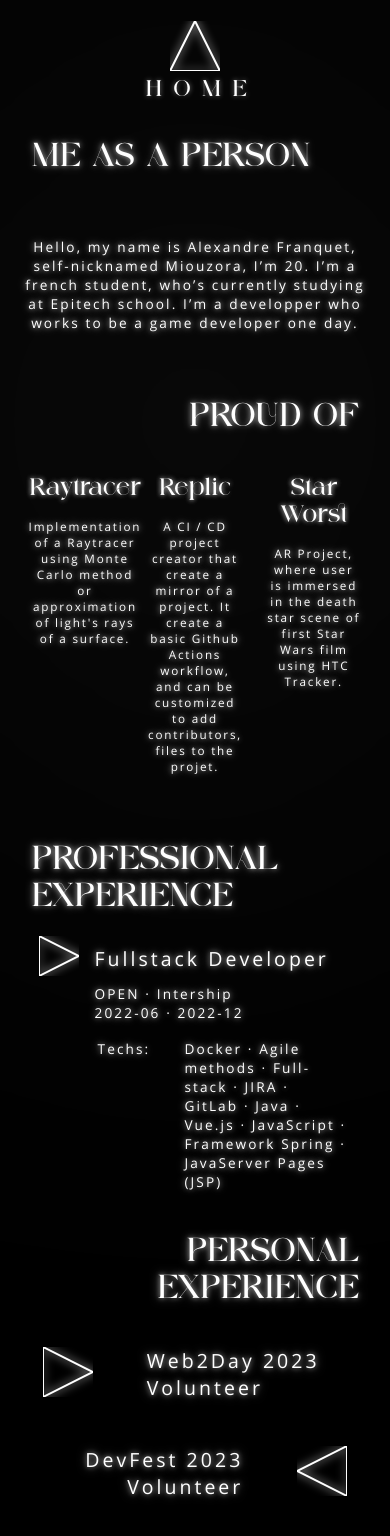
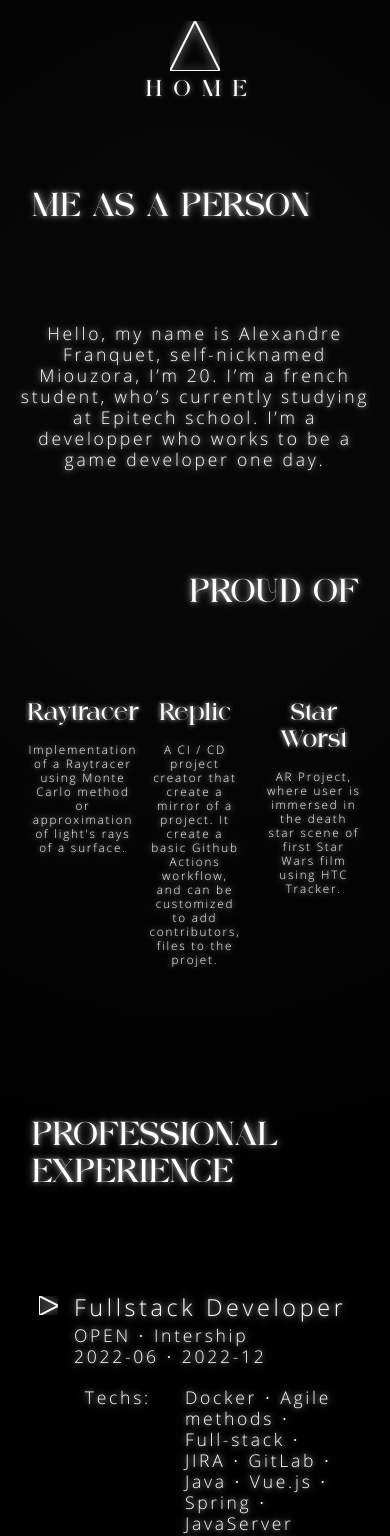
Before and after one commit to Miou-zora/miou-zora.github.io, a React (Create React App) app: page /me in a window 390 px wide. Shown: the top 1536 px of the page. Built offline with nearby package versions, Linux system fonts and the light colour scheme.

Commit message:
Add space between me pages categories (#30)
* style(me): add space and more responsiveness

* chore(core): remove Zone.Identifier file

```diff
--- a/src/components/MeAsAPerson.module.css
+++ b/src/components/MeAsAPerson.module.css
@@ -1,11 +1,13 @@
 .meAsAPerson {
   margin-left: 4vw;
   animation: 1s slide-left;
+  margin-bottom: 12vh;
+  margin-top: 8vh;
 }
 
 .textContainer {
   min-width: 50vw;
-  max-width: 600px;
+  max-width: 1449px;
   margin: 4rem auto;
 }
 
--- a/src/components/PersoExp.module.css
+++ b/src/components/PersoExp.module.css
@@ -2,11 +2,14 @@
   margin-right: 4vw;
   text-align: right;
   animation: 1s slide-right;
+  margin-bottom: 12vh;
+  margin-top: 12vh;
 }
 
 .content {
   margin: 20px;
   animation: 1.5s fade-in;
+  margin-bottom: 10vh;
 }
 
 @keyframes slide-right {
--- a/src/components/PersoList.tsx
+++ b/src/components/PersoList.tsx
@@ -1,51 +1,90 @@
 import React from 'react'
 import Triangle, { Direction } from './Triangle'
 
-function DisplayPersoExperience(props: { persoExperience: string, reverse: boolean }): JSX.Element {
-  const persoExperienceTriangle = <Triangle
+class PersoExperience {
+  eventName: string
+  personalStatus: string
+  link: string
+
+  constructor(eventName: string, personalStatus: string, link: string) {
+    this.eventName = eventName
+    this.personalStatus = personalStatus
+    this.link = link
+  }
+}
+
+function DisplayPersoExperience(props: { persoExperience: PersoExperience, reverse: boolean }): JSX.Element {
+  // const persoExperienceTriangle = <Triangle
+  //   direction={ props.reverse ? Direction.Left : Direction.Right }
+  //   width={50}
+  //   height={50}
+  //   fill='transparent'
+  //   stroke='white'
+  //   strokeWidth={2} />
+
+  const [persoExperienceTriangle, setPersoExperienceTriangle] = React.useState(<Triangle
     direction={ props.reverse ? Direction.Left : Direction.Right }
-    width={50}
-    height={50}
+    width={Math.min(window.innerWidth / 15, 50)}
+    height={Math.min(window.innerWidth / 15, 50)}
     fill='transparent'
     stroke='white'
     strokeWidth={2} />
+  )
+
+  React.useEffect(() => {
+    const handleResize = (): void => {
+      setPersoExperienceTriangle(<Triangle
+        direction={ props.reverse ? Direction.Left : Direction.Right }
+        width={Math.min(window.innerWidth / 15, 50)}
+        height={Math.min(window.innerWidth / 15, 50)}
+        fill='transparent'
+        stroke='white'
+        strokeWidth={2} />)
+    }
+    window.addEventListener('resize', handleResize)
+    return () => { window.removeEventListener('resize', handleResize) }
+  }, [])
 
   if (!props.reverse) {
     return (
+      <a href={props.persoExperience.link} target='_blank' rel='noreferrer' style={{ textDecoration: 'none' }}>
         <table>
           <td style={{ verticalAlign: 'middle' }}>
             {persoExperienceTriangle}
           </td>
           <td>
             <div>
-            <p style={{ fontSize: 'min(5vw, 1.7rem)', marginLeft: '50px' }}>{props.persoExperience}</p>
+              <p style={{ fontSize: 'min(5vw, 32px)', marginLeft: '50px' }}>{props.persoExperience.eventName} {props.persoExperience.personalStatus}</p>
             </div>
           </td>
         </table>
+      </a>
     )
   } else {
     return (
+      <a href={props.persoExperience.link} target='_blank' rel='noreferrer' style={{ textDecoration: 'none' }}>
         <table>
           <td>
             <div>
-            <p style={{ fontSize: 'min(5vw, 1.7rem)', textAlign: 'right', marginRight: '50px' }}>{props.persoExperience}</p>
+              <p style={{ fontSize: 'min(5vw, 32px)', textAlign: 'right', marginRight: '50px' }}>{props.persoExperience.eventName} {props.persoExperience.personalStatus}</p>
             </div>
           </td>
           <td style={{ verticalAlign: 'middle' }}>
             {persoExperienceTriangle}
           </td>
         </table>
+      </a>
     )
   }
 }
 
 export default function PersoList(): JSX.Element {
   // eslint-disable-next-line @typescript-eslint/no-unused-vars
-  const persoExperiences: string[] = [
-    'Web2Day 2023 Volunteer',
-    'DevFest 2023 Volunteer',
-    'GGJ 2023 Participation',
-    'DevFest 2021 Volunteer'
+  const persoExperiences: PersoExperience[] = [
+    new PersoExperience('Web2Day 2023', 'Volunteer', 'https://web2day.co/'),
+    new PersoExperience('DevFest 2023', 'Volunteer', 'https://devfest2023.gdgnantes.com/'),
+    new PersoExperience('GGJ 2023', 'Participation', 'https://globalgamejam.org/'),
+    new PersoExperience('DevFest 2021', 'Volunteer', 'https://devfest2021.gdgnantes.com/fr/')
   ]
   const layers: JSX.Element[] = []
 
--- a/src/components/ProExp.module.css
+++ b/src/components/ProExp.module.css
@@ -1,6 +1,8 @@
 .title {
   margin-left: 4vw;
   animation: 1s slide-left;
+  margin-bottom: 12vh;
+  margin-top: 12vh;
 }
 
 .content {
--- a/src/components/ProList.tsx
+++ b/src/components/ProList.tsx
@@ -18,22 +18,46 @@ class ProExperience {
 }
 
 function DisplayProExperience(props: { proExperience: ProExperience }): JSX.Element {
+  // const triangle: JSX.Element = <Triangle
+  //   direction={ Direction.Right }
+  //   width={40}
+  //   height={40}
+  //   fill='transparent'
+  //   stroke='white'
+  //   strokeWidth={2} />
+
+  // make triangle responsive
+  const [triangle, setTriangle] = React.useState(<Triangle
+    direction={Direction.Right}
+    width={Math.min(window.innerWidth / 20, 40)}
+    height={Math.min(window.innerWidth / 20, 40)}
+    fill='transparent'
+    stroke='white'
+    strokeWidth={2} />)
+  React.useEffect(() => {
+    const handleResize = (): void => {
+      setTriangle(<Triangle
+        direction={Direction.Right}
+        width={Math.min(window.innerWidth / 20, 40)}
+        height={Math.min(window.innerWidth / 20, 40)}
+        fill='transparent'
+        stroke='white'
+        strokeWidth={2} />)
+    }
+    window.addEventListener('resize', handleResize)
+    return () => { window.removeEventListener('resize', handleResize) }
+  }, [])
+
   return (
     <table>
       <tr>
         <td>
           <div style={{ marginRight: 'min(3vw, 2rem)' }}>
-            <Triangle
-              direction={ Direction.Right }
-              width={40}
-              height={40}
-              fill='transparent'
-              stroke='white'
-              strokeWidth={2} />
+            {triangle}
           </div>
         </td>
         <td>
-          <p style={{ fontSize: 'min(5vw, 1.7rem)', margin: 'auto' }}>{props.proExperience.job}</p>
+          <p style={{ fontSize: 'min(6vw, 45px)', margin: 'auto' }}>{props.proExperience.job}</p>
         </td>
       </tr>
       <tr>
@@ -41,7 +65,7 @@ function DisplayProExperience(props: { proExperience: ProExperience }): JSX.Elem
         <td>
           <p style={{ margin: 'auto' }}>{props.proExperience.company} · {props.proExperience.jobState}</p>
           <p style={{ margin: 'auto' }}>{props.proExperience.date.start} · {props.proExperience.date.end}</p>
-          <table>
+          <table style={{ margin: '0 min(2vw, 40px)' }}>
             <td>
               <p style={{ marginRight: '30px' }}>Techs:</p>
             </td>
@@ -63,7 +87,7 @@ export default function ProList(): JSX.Element {
       'OPEN',
       'Intership',
       { start: '2022-06', end: '2022-12' },
-      ['Docker', 'Agile methods', 'Full-stack', 'JIRA', 'GitLab', 'Java', 'Vue.js', 'JavaScript', 'Framework Spring', 'JavaServer Pages (JSP)']
+      ['Docker', 'Agile methods', 'Full-stack', 'JIRA', 'GitLab', 'Java', 'Vue.js', 'Spring', 'JavaServer Pages (JSP)']
     )]
   return (
     <div style={{ margin: '20px' }}>
--- a/src/components/ProudOf.module.css
+++ b/src/components/ProudOf.module.css
@@ -2,6 +2,8 @@
   margin-right: 4vw;
   text-align: right;
   animation: 1s slide-right;
+  margin-bottom: 8vh;
+  margin-top: 12vh;
 }
 
 .table {
@@ -16,7 +18,7 @@
 
 .projectDescription {
   text-align: center;
-  font-size: min(3vw, 1.2rem);
+  font-size: min(3vw, 32px);
   margin: 0 min(2vw, 4rem);
   margin-bottom: 5vh;
   animation: 1.5s fade-in;
--- a/src/styles/Globals.css
+++ b/src/styles/Globals.css
@@ -16,14 +16,14 @@ body {
 
 @font-face {
     font-family: 'OpenSansHebrew';
-    src: local('OpenSansHebrew-Regular'),
-        url('./fonts/OpenSansHebrew-Regular.ttf') format('truetype');
+    src: local('OpenSansHebrew-Light'),
+        url('./fonts/OpenSansHebrew-Light.ttf') format('truetype');
 }
 
 p {
     font-family: 'OpenSansHebrew';
     letter-spacing: 0.155em;
-    font-size: min(3.5vw, 1.2rem);
+    font-size: min(4.5vw, 32px);
     text-shadow:
         0 0 10px rgba(255, 255, 255, 0.5),
         0 0 5px rgba(255, 255, 255, 0.5);
@@ -38,7 +38,7 @@ a {
 
 h1 {
     font-weight: 100;
-    font-size: min(7vw, 3.5rem);
+    font-size: min(7vw, 69px);
 }
 
 h2 {
@@ -46,7 +46,7 @@ h2 {
         0 0 5px rgba(255, 255, 255, 0.5),
         0 0 5px rgba(255, 255, 255, 0.5);
     font-weight: 100;
-    font-size: min(5vw, 2rem);
+    font-size: min(5vw, 60px);
 }
 
 h3 {
```
Also changed, not shown: src/styles/fonts/OpenSansHebrew-Light.ttf (added). Lines whose indentation alone changed are shown as unchanged.
